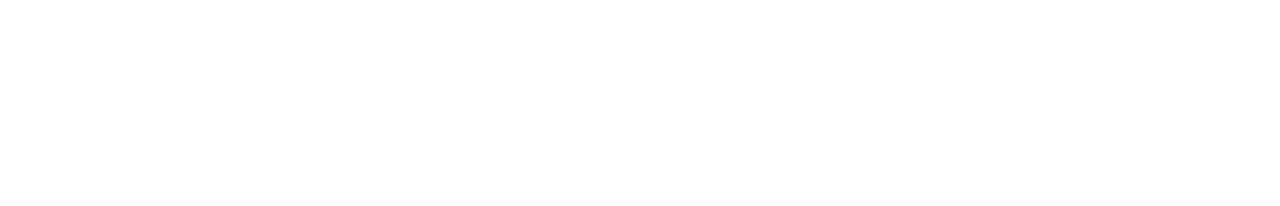
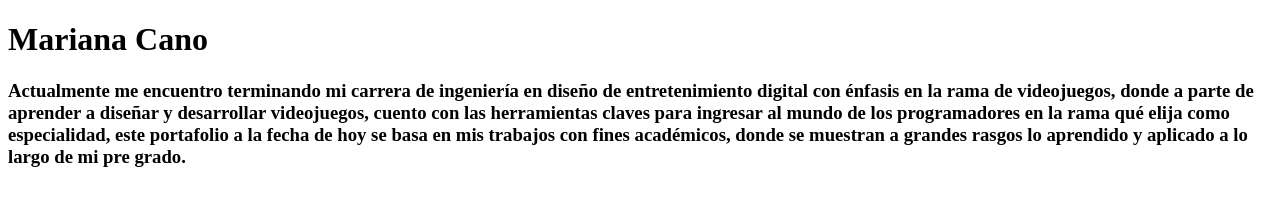
Before and after one commit to marianaCano/Portafolio, a plain HTML site: page index.html in a window 1280 px wide. Drawn offline with Linux system fonts and the light colour scheme.

Commit message:
descripcion

```diff
--- a/index.html
+++ b/index.html
@@ -8,7 +8,17 @@
 </head>
 <body>
     <main>
-
+      <h1>
+          Mariana Cano
+      </h1>
+      <h3>
+          <p>
+            Actualmente me encuentro terminando mi carrera de ingeniería en diseño de entretenimiento digital con énfasis en la rama de
+            videojuegos, donde a parte de aprender a diseñar y desarrollar videojuegos, cuento con las herramientas claves para ingresar
+            al mundo de los programadores en la rama qué elija como especialidad, este portafolio a la fecha de hoy se basa en mis trabajos
+            con fines académicos, donde se muestran a grandes rasgos lo aprendido y aplicado a lo largo de mi pre grado.
+          </p>
+      </h3>
     </main>
 </body>
 </html>
```
